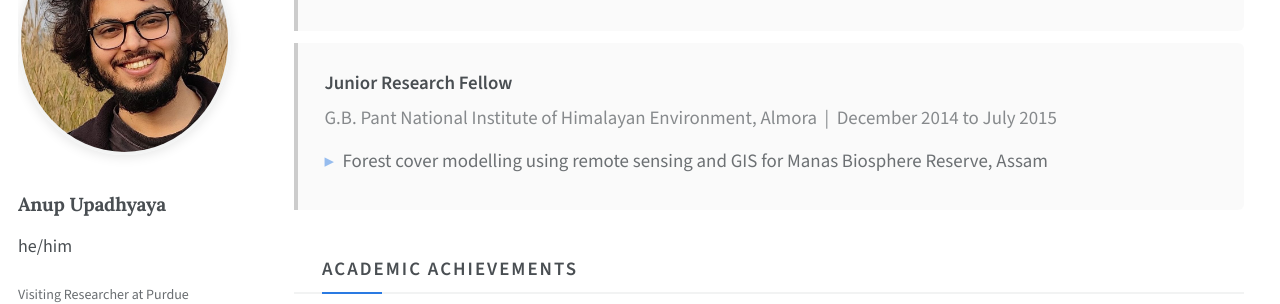
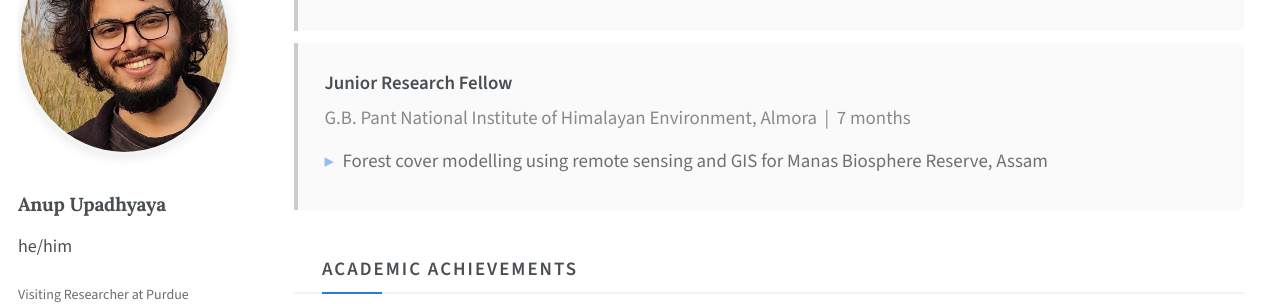
Before and after one commit to anupupadhyaya/anupupadhyaya.github.io, a Jekyll site: the page built from _pages/about.md, in a window 1280 px wide and 900 px high, scrolled down 2832 px. Shown: the part 155-459 px from the top of the window. Built offline with Jekyll 4.4.1, drawn with Linux system fonts in a browser that asks for light colours; some web fonts are replaced; a script bundle is joined from its source files by our own code; library files that are not in the unit come from our copies.

Commit message:
Update work experience duration in about.md

```diff
--- a/_pages/about.md
+++ b/_pages/about.md
@@ -413,7 +413,7 @@ to real risks faced by Himalayan communities.
 
 <div class="work-card">
   <div class="work-title">Junior Research Fellow</div>
-  <div class="work-org">G.B. Pant National Institute of Himalayan Environment, Almora &nbsp;|&nbsp; December 2014 to July 2015</div>
+  <div class="work-org">G.B. Pant National Institute of Himalayan Environment, Almora &nbsp;|&nbsp; 7 months</div>
   <ul class="work-points">
     <li>Forest cover modelling using remote sensing and GIS for Manas Biosphere Reserve, Assam</li>
   </ul>
```
